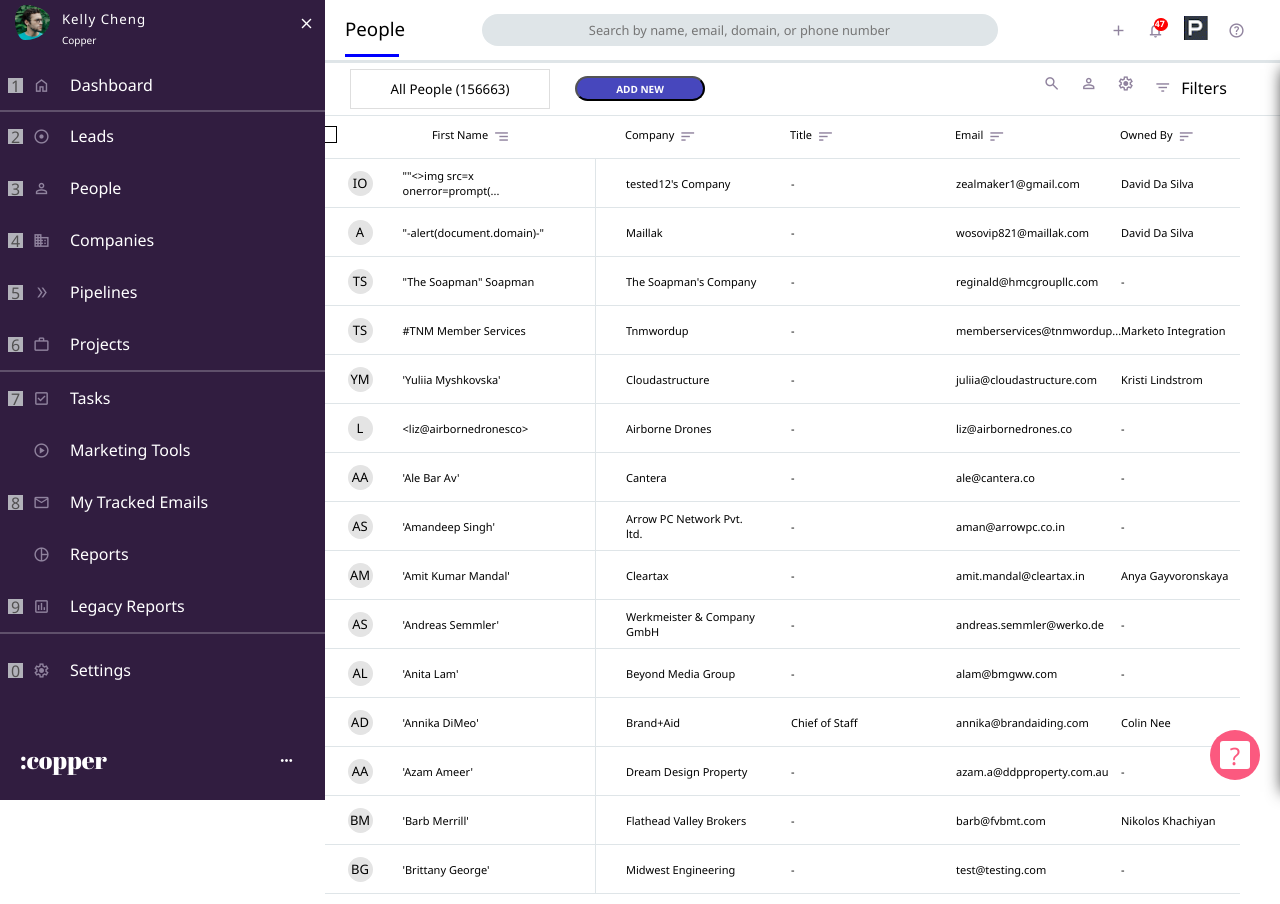
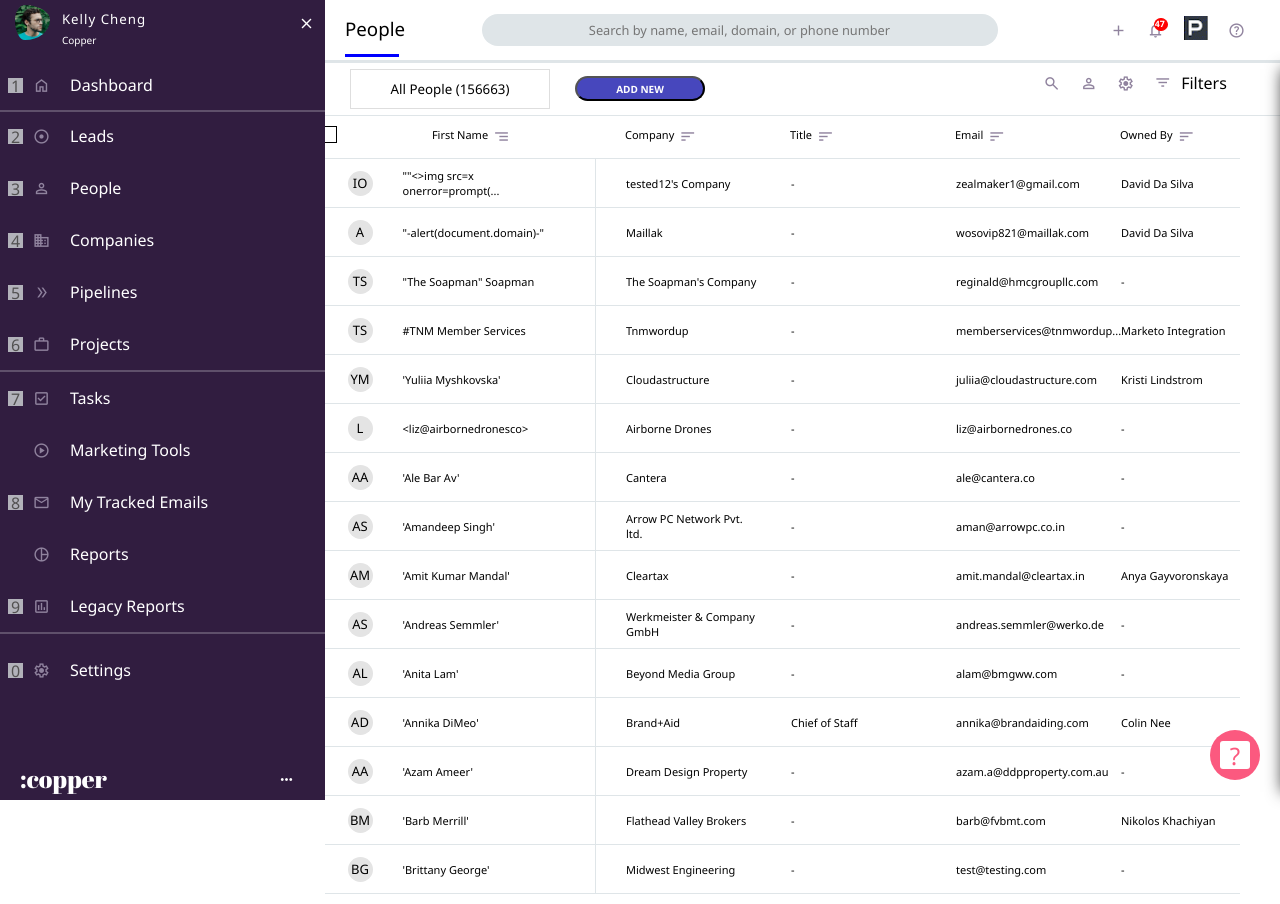
Before and after one commit to isaicastro1/Practice-Website, a plain HTML site: page index.html in a window 1280 px wide. Shown: the top 904 px of the page. Drawn offline with nearby package versions, Linux system fonts and the light colour scheme.

Commit message:
Finishing details for margin and padding on some buttons

```diff
--- a/styles.css
+++ b/styles.css
@@ -403,7 +403,6 @@
 .filter {
   display: flex;
   align-items: center;
-  margin-top: 10px;
 }
 
 .column-titles {
@@ -759,6 +758,7 @@
   bottom: 0;
   left: 0;
   width: 100%;
+  height: 60px;
 }
 
 .logo {
```
